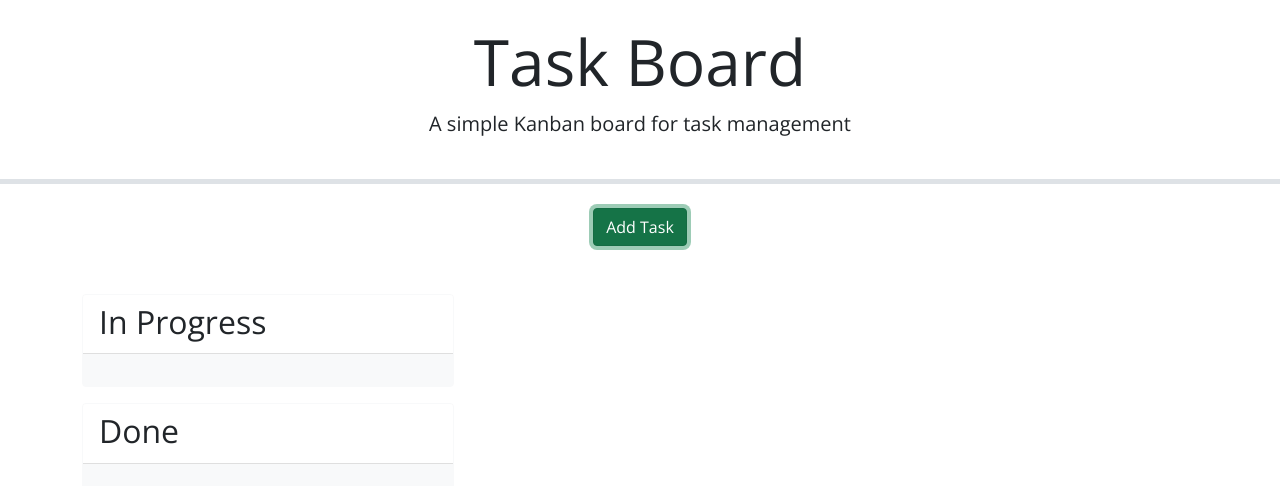
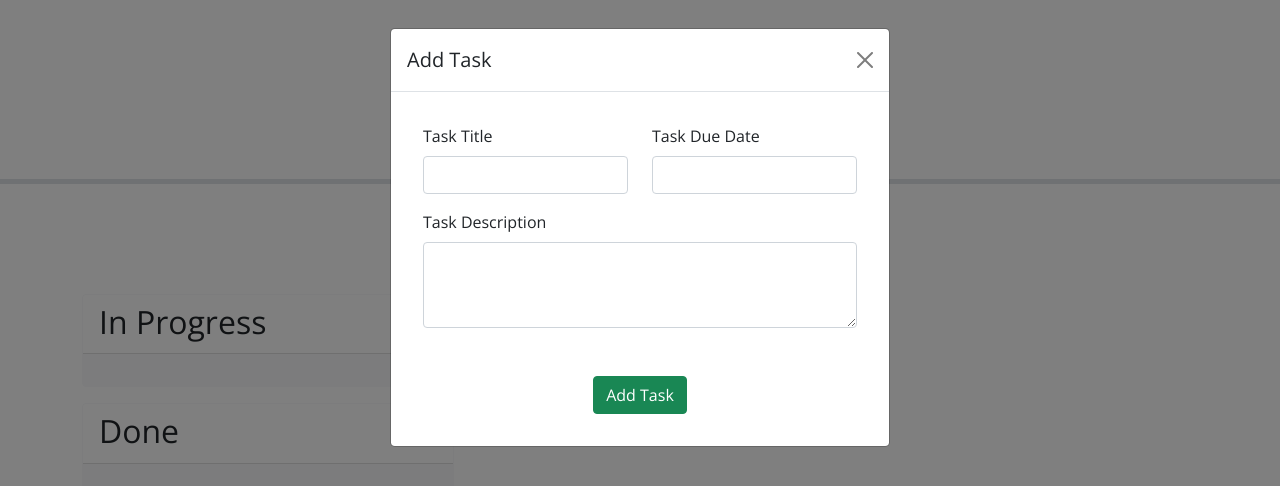
Before and after one commit to bmallar/Task-Board, a plain HTML site: page index.html in a window 1280 px wide. Both pictures are taken after a click on the button "Add Task". Drawn offline with nearby package versions, Linux system fonts and the light colour scheme.

Commit message:
after tutor session

```diff
--- a/Develop/assets/js/script.js
+++ b/Develop/assets/js/script.js
@@ -1,9 +1,10 @@
 // Retrieve tasks and nextId from localStorage
 let taskList = JSON.parse(localStorage.getItem("tasks"));
 let nextId = JSON.parse(localStorage.getItem("nextId"));
+let taskArray = JSON.parse(localStorage.getItem("taskList")) || []
 
-// Todo: create a function to generate a unique task id
 function generateTaskId() {
+
 
 }
 
@@ -12,6 +13,7 @@ function createTaskCard(task) {
 
 }
 
+
 // Todo: create a function to render the task list and make cards draggable
 function renderTaskList() {
 
@@ -19,8 +21,21 @@ function renderTaskList() {
 
 // Todo: create a function to handle adding a new task
 function handleAddTask(event){
+ event.preventDefault()
+ const descriptioninput = $('#modal-body-1').val()
+const taskinput = document.getElementById('modal-body-2').value
+const titleinput= document.getElementById('modal-body-3').value
 
+const taskCard ={
+  task: taskinput,
+  title: titleinput,
+  description: descriptioninput
 }
+taskArray.push(taskCard)
+localStorage.setItem("taskList", JSON.stringify(taskArray))
+console.log(taskCard)
+}
+
 
 // Todo: create a function to handle deleting a task
 function handleDeleteTask(event){
@@ -35,4 +50,11 @@ function handleDrop(event, ui) {
 // Todo: when the page loads, render the task list, add event listeners, make lanes droppable, and make the due date field a date picker
 $(document).ready(function () {
 
-});
+
+})
+
+$( function() {
+  $( "#datepicker" ).datepicker();
+} );
+
+$("#taskForm").on("submit", handleAddTask);
--- a/index.html
+++ b/index.html
@@ -24,24 +24,41 @@
     <div class="text-center mb-5">
       <button class="btn btn-success" data-bs-toggle="modal" data-bs-target="#formModal">Add Task</button>
     </div>
-    <!-- Todo: Create a modal with a form to add tasks  -->
-     <!-- <div class="modal" tabindex="-1">
+    <div class="modal fade" id="formModal" tabindex="-1" aria-labelledby="formModalLabel" aria-hidden="true">
       <div class="modal-dialog">
         <div class="modal-content">
           <div class="modal-header">
-            <h5 class="modal-title">Modal title</h5>
+            <h1 class="modal-title fs-5" id="formModalLabel">Add Task</h1>
             <button type="button" class="btn-close" data-bs-dismiss="modal" aria-label="Close"></button>
           </div>
           <div class="modal-body">
-            <p>Modal body text goes here.</p>
+            <form id="taskForm" class="p-3">
+              <div class="row">
+                <div class="col-6">
+                  <label for="taskTitle" class="form-label">Task Title</label>
+                  <input autocomplete="off" type="text" class="form-control mb-3" id="modal-body-3" />
                 </div>
-          <div class="modal-footer">
-            <button type="button" class="btn btn-secondary" data-bs-dismiss="modal">Close</button>
-            <button type="button" class="btn btn-primary">Save changes</button>
+                <div class="col-6">
+                  <label for="taskDueDate" class="form-label">Task Due Date</label>
+                  <input autocomplete="off" type="text" class="form-control mb-3" id="datepicker" />
+                </div>
+              </div>
+              <div class="row">
+                <div class="col-12">
+                  <label for="taskDescription" class="form-label">Task Description</label>
+                  <textarea class="form-control mb-5" id="modal-body-1" rows="3"></textarea>
+                </div>
+              </div>
+              <div class="text-center">
+                <button type="submit" class="btn btn-success" data-bs-toggle="modal"  data-bs-target="#formModal">Add
+                  Task</button>
+              </div>
+            </form>
           </div>
         </div>
       </div>
-    </div> -->
+    </div>
+
     <div class="col-12 col-lg-4 d-flex">
       <div id="in-progress" class="card border-light mb-3 lane flex-grow-1">
         <div class="card-header bg-white">
@@ -73,7 +90,7 @@
   <script src="https://cdn.jsdelivr.net/npm/dayjs@1.11.3/dayjs.min.js"
     integrity="sha256-iu/zLUB+QgISXBLCW/mcDi/rnf4m4uEDO0wauy76x7U=" crossorigin="anonymous"></script>
 
-  <script src="Develop/assets/js/script.js"></script>
+  <script src="./Develop/assets/js/script.js"></script>
 </body>
 
 </html>
```
Lines whose indentation alone changed are shown as unchanged.
